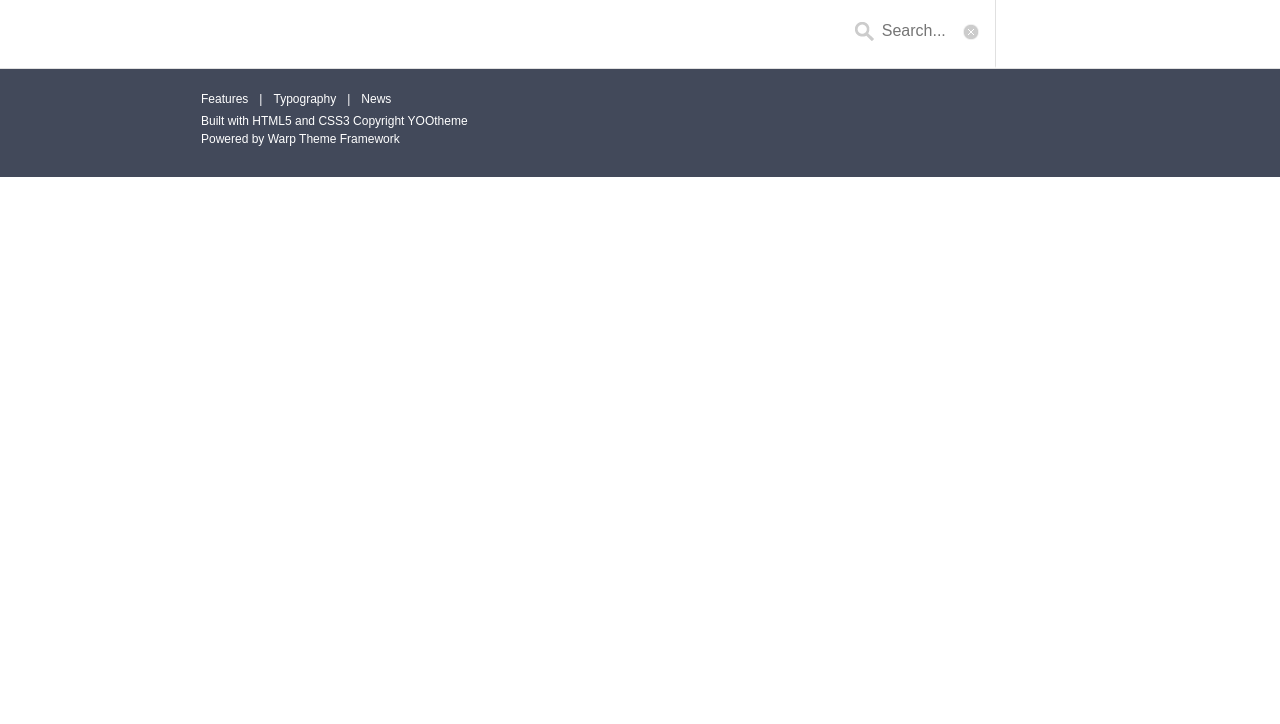
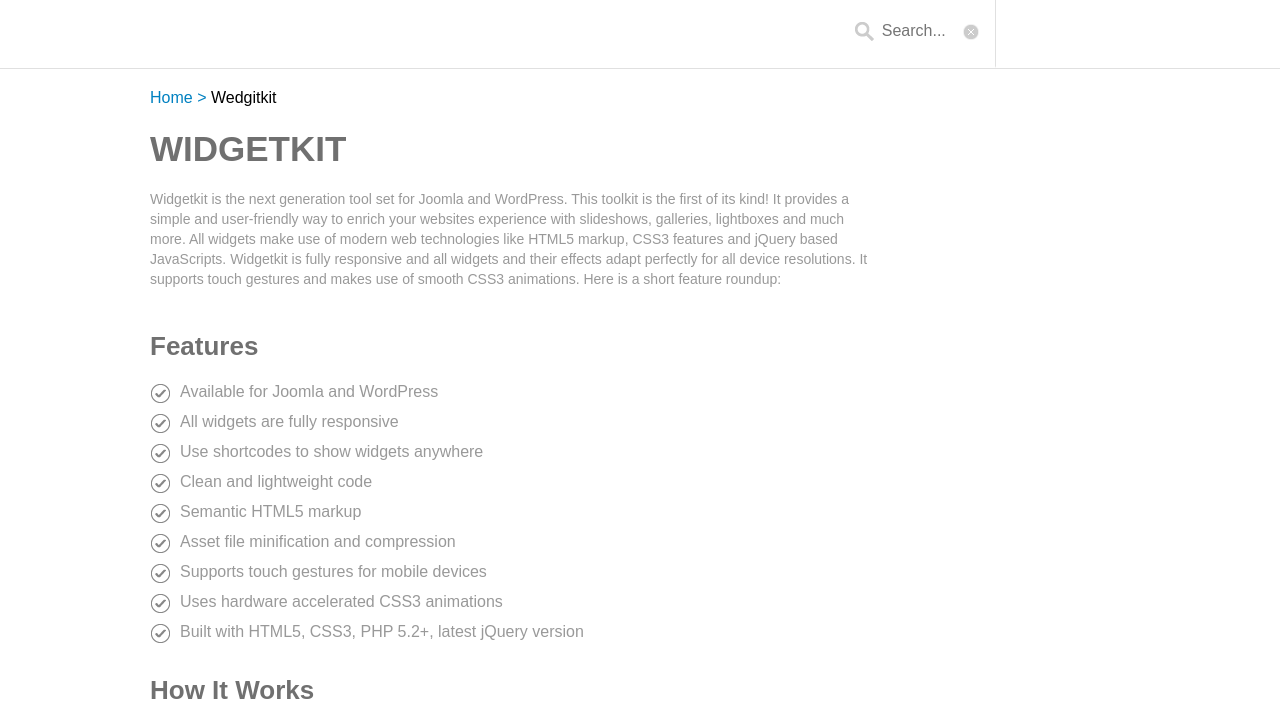
Before and after one commit to ehsansh/W2-Project-layout-exercise.io, a plain HTML site: page wedgitkit.html in a window 1280 px wide. Shown: the part 76-800 px from the top of the page. Drawn offline with Linux system fonts and the light colour scheme.

Commit message:
wegit col1

```diff
--- a/css/style.css
+++ b/css/style.css
@@ -551,3 +551,50 @@ div.icon_floor4{
 	height: 20px;
 	padding: 0 53px;
 }
+
+/*////////////////////////////WEDGIT PAGE///////////////////////////////////*/
+
+.wedgit div.container{
+	width: 980px;
+}
+
+/*--------------------------------------col1-----------------------------------*/
+.wedgit_floor div.col1{
+	width: 725px;
+	padding-right: 10px;
+}
+div.wedgit_home{
+	min-height: 20px;
+}
+a.wedgit_home{
+	text-decoration: none;
+	color: #0081C1;
+}
+div.wedgit_home{
+	padding:20px 0;
+}
+.wedgit_floor .col1 h1{
+	font-size: 35px;
+	color: #707070;
+}
+.wedgit_floor .col1 h2{
+	color: #707070;
+	font-size: 26px;
+}
+.wedgit_floor .col1 p{
+	color:#999;
+	font-size: 14px;
+	line-height: 20px;
+	padding: 20px 0;
+}
+.wedgit_floor .col1 ul{
+	padding: 0;
+}
+.wedgit_floor .col1 li{
+	padding-left: 30px;
+	padding-bottom: 12px;
+	list-style-type: none;
+	color: rgb(153, 153, 153);
+	background-image: url('../images/wedgit_ul.png');
+	background-repeat: no-repeat;
+}
--- a/wedgitkit.html
+++ b/wedgitkit.html
@@ -8,7 +8,7 @@
     <link type="text/css" rel="stylesheet" href="css/style.css" />
     <script src="html5shiv.min.js"></script>
 </head>
-<body class="wedgitkit">
+<body class="wedgit ">
 	<div class="headwrapper cover">
 		<header class="container cover">
             <nav class="cover">
@@ -33,6 +33,37 @@
         </header>
     </div>
 
+    <div class="wedgitwrapper">
+    	<div class="wedgit_floor container cover">
+    		<div class="col1 left">
+    			<div class="wedgit_home">
+                   <a href="#" class="wedgit_home">Home ></a> Wedgitkit
+                </div>
+                <h1>WIDGETKIT</h1>
+                <p>
+                	Widgetkit is the next generation tool set for Joomla and WordPress. This toolkit is the first of its kind! It provides a simple and user-friendly way to enrich your websites experience with slideshows, galleries, lightboxes and much more. All widgets make use of modern web technologies like HTML5 markup, CSS3 features and jQuery based JavaScripts. Widgetkit is fully responsive and all widgets and their effects adapt perfectly for all device resolutions. It supports touch gestures and makes use of smooth CSS3 animations. Here is a short feature roundup:
+                </p>
+                <h2>Features</h2>
+                <ul class="check">
+				  <li>Available for Joomla and WordPress</li>
+				  <li>All widgets are fully responsive</li>
+				  <li>Use shortcodes to show widgets anywhere</li>
+				  <li>Clean and lightweight code</li>
+				  <li>Semantic HTML5 markup</li>
+				  <li>Asset file minification and compression</li>
+				  <li>Supports touch gestures for mobile devices</li>
+				  <li>Uses hardware accelerated CSS3 animations</li>
+				  <li>Built with HTML5, CSS3, PHP 5.2+, latest jQuery version</li>
+				</ul>
+				<h2>How It Works</h2>
+				<p>
+					Widgetkit basically acts as a platform for all our widgets. It installs as a single component in Joomla or as a plugin in WordPress. The Widgetkit dashboard presents you an overview of all widgets. You can create, edit or delete all widgets and their content in one place. And after you have created the content for your first widget you can either use a shortcode or a module to display your widget anywhere on your website. In fact you can do both because once have you created a widget you are able to display it multiple times and reuse it on different parts of your website.
+				</p>
+    		</div>
+    		<div class="col2"></div>
+    	</div>
+    </div>
+
     <div class="footerwrapper">
         <footer class="container cover">
             <div class="list_row cover">
```
Also changed, not shown: images/wedgit_ul.png (added).
